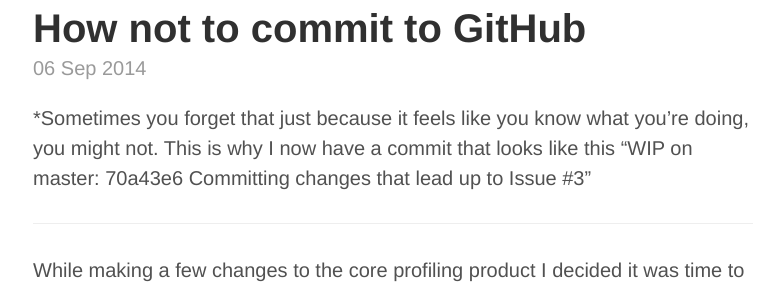
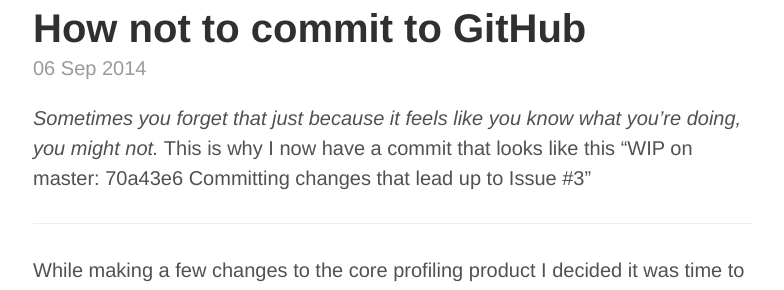
Before and after one commit to chainsapm/chainsapm, a Jekyll site: the page built from _posts/2014-09-06-how-not-to-commit.md, in a window 1280 px wide and 900 px high. Shown: the part 128-418 px from the top of the window, without its empty margins (247-1031 px from the left). Built offline with Jekyll 4.4.1, drawn with Linux system fonts in a browser that asks for light colours; Markdown is read by kramdown in place of the engine named in the settings; some of the changed lines change nothing that is shown.

Commit message:
Adding some extra details

```diff
--- a/_config.yml
+++ b/_config.yml
@@ -8,9 +8,9 @@
 # Setup
 title:            ChainsAPM
 tagline:          Find the weak link.
-url:              http://chainsapm.github.io/chainsapm
+url:              http://chainsapm.github.io/chainsapm/
 paginate:         1
-baseurl:          /chainsapm/
+baseurl:          http://chainsapm.github.io/chainsapm/
 author:
   name:           James Davis
   url:            https://twitter.com/chainsapm
--- a/_posts/2014-09-06-how-not-to-commit.md
+++ b/_posts/2014-09-06-how-not-to-commit.md
@@ -3,7 +3,7 @@
 title: How not to commit to GitHub
 ---
 
-*Sometimes you forget that just because it feels like you know what you're doing, you might not. This is why I now have a commit that looks like this "WIP on master: 70a43e6 Committing changes that lead up to Issue #3"
+*Sometimes you forget that just because it feels like you know what you're doing, you might not.* This is why I now have a commit that looks like this "WIP on master: 70a43e6 Committing changes that lead up to Issue #3"
 
 -----
 
```
